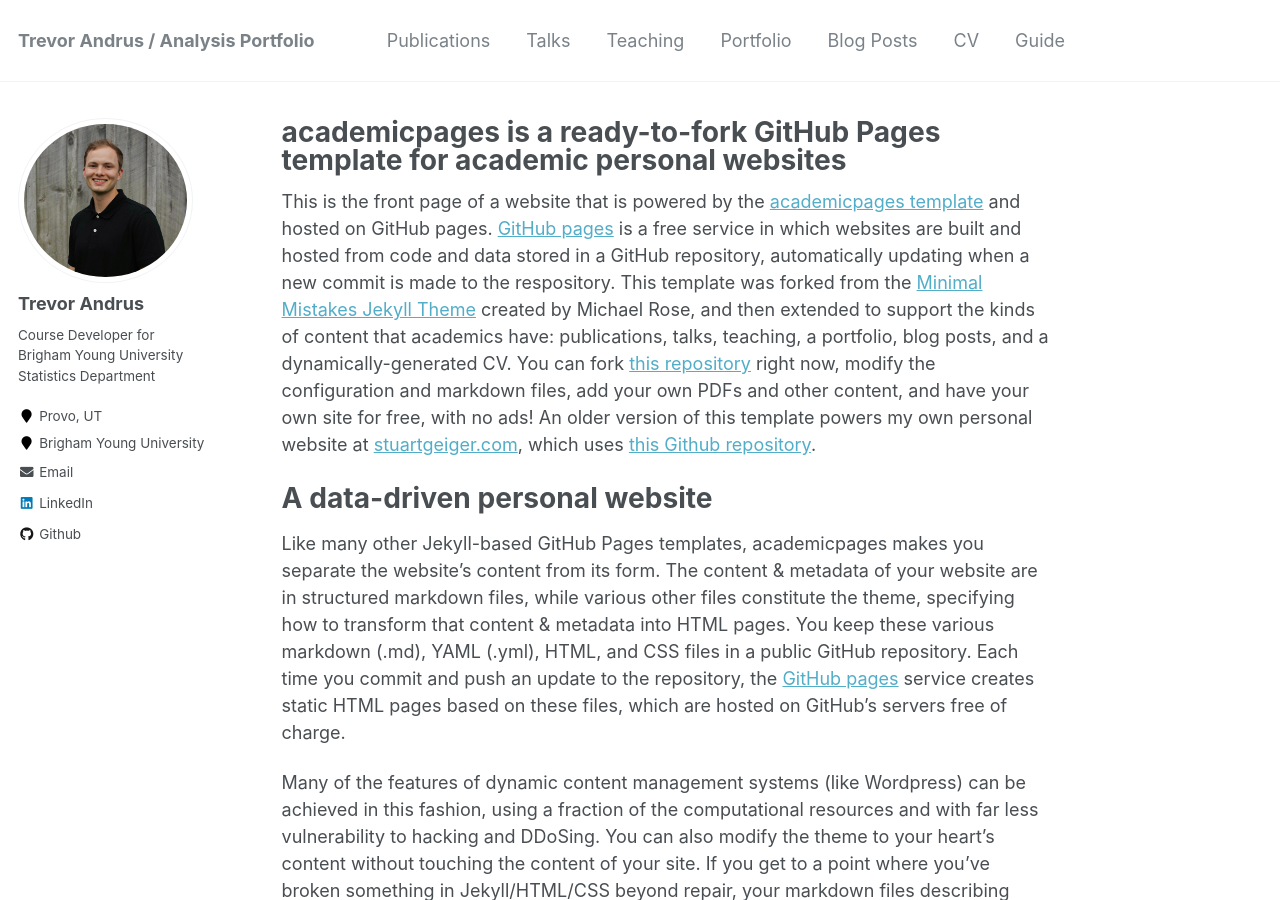
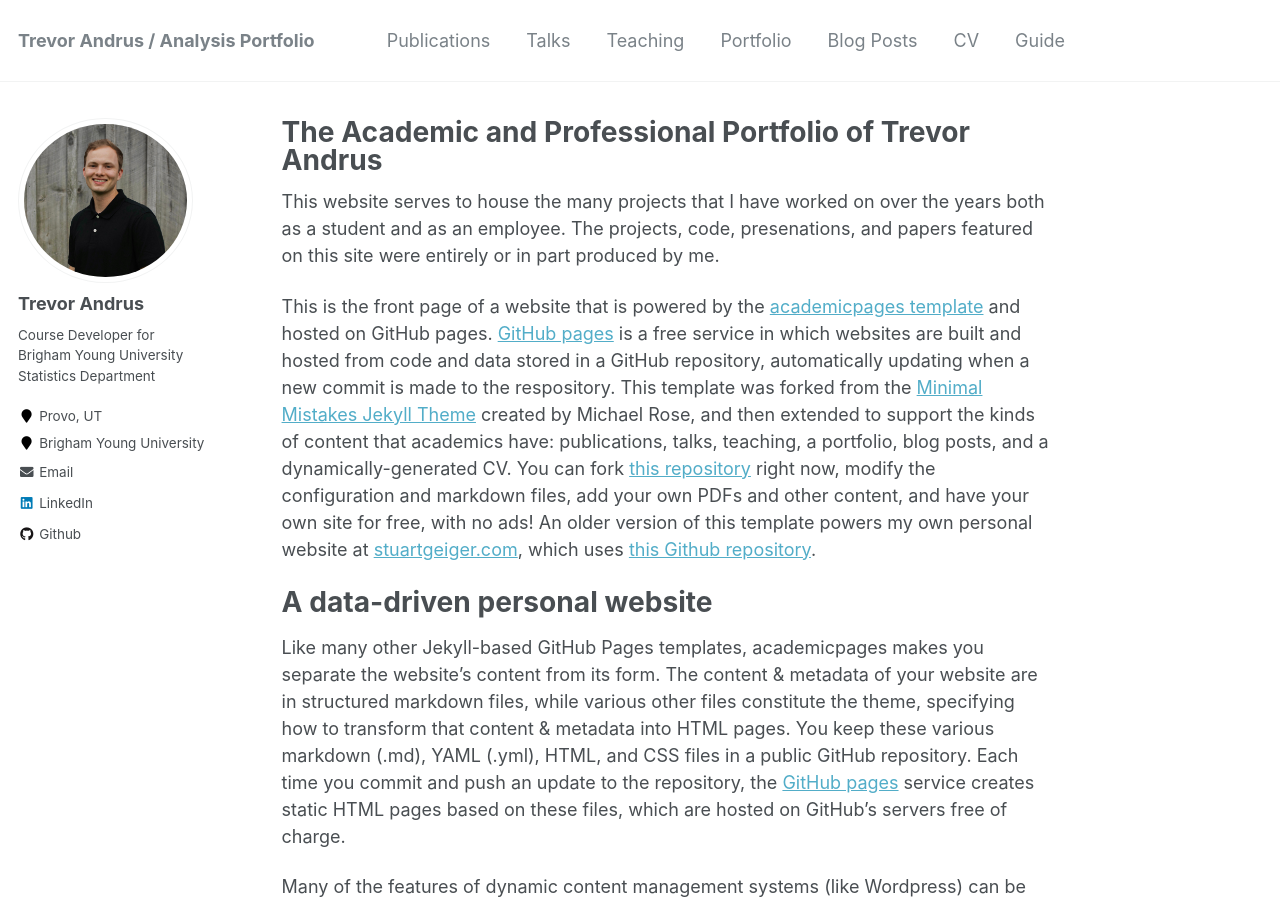
Before and after one commit to Andrustn/Andrustn.github.io, a Jekyll site: the page built from _pages/about.md, in a window 1280 px wide and 900 px high. Built offline with Jekyll 4.4.1, drawn with Linux system fonts in a browser that asks for light colours.

Commit message:
Update about.md

```diff
--- a/_pages/about.md
+++ b/_pages/about.md
@@ -1,12 +1,13 @@
 ---
 permalink: /
-title: "academicpages is a ready-to-fork GitHub Pages template for academic personal websites"
+title: "The Academic and Professional Portfolio of Trevor Andrus"
 excerpt: "About me"
 author_profile: true
 redirect_from:
   - /about/
   - /about.html
 ---
+This website serves to house the many projects that I have worked on over the years both as a student and as an employee. The projects, code, presenations, and papers featured on this site were entirely or in part produced by me.
 
 This is the front page of a website that is powered by the [academicpages template](https://github.com/academicpages/academicpages.github.io) and hosted on GitHub pages. [GitHub pages](https://pages.github.com) is a free service in which websites are built and hosted from code and data stored in a GitHub repository, automatically updating when a new commit is made to the respository. This template was forked from the [Minimal Mistakes Jekyll Theme](https://mmistakes.github.io/minimal-mistakes/) created by Michael Rose, and then extended to support the kinds of content that academics have: publications, talks, teaching, a portfolio, blog posts, and a dynamically-generated CV. You can fork [this repository](https://github.com/academicpages/academicpages.github.io) right now, modify the configuration and markdown files, add your own PDFs and other content, and have your own site for free, with no ads! An older version of this template powers my own personal website at [stuartgeiger.com](http://stuartgeiger.com), which uses [this Github repository](https://github.com/staeiou/staeiou.github.io).
 
```
